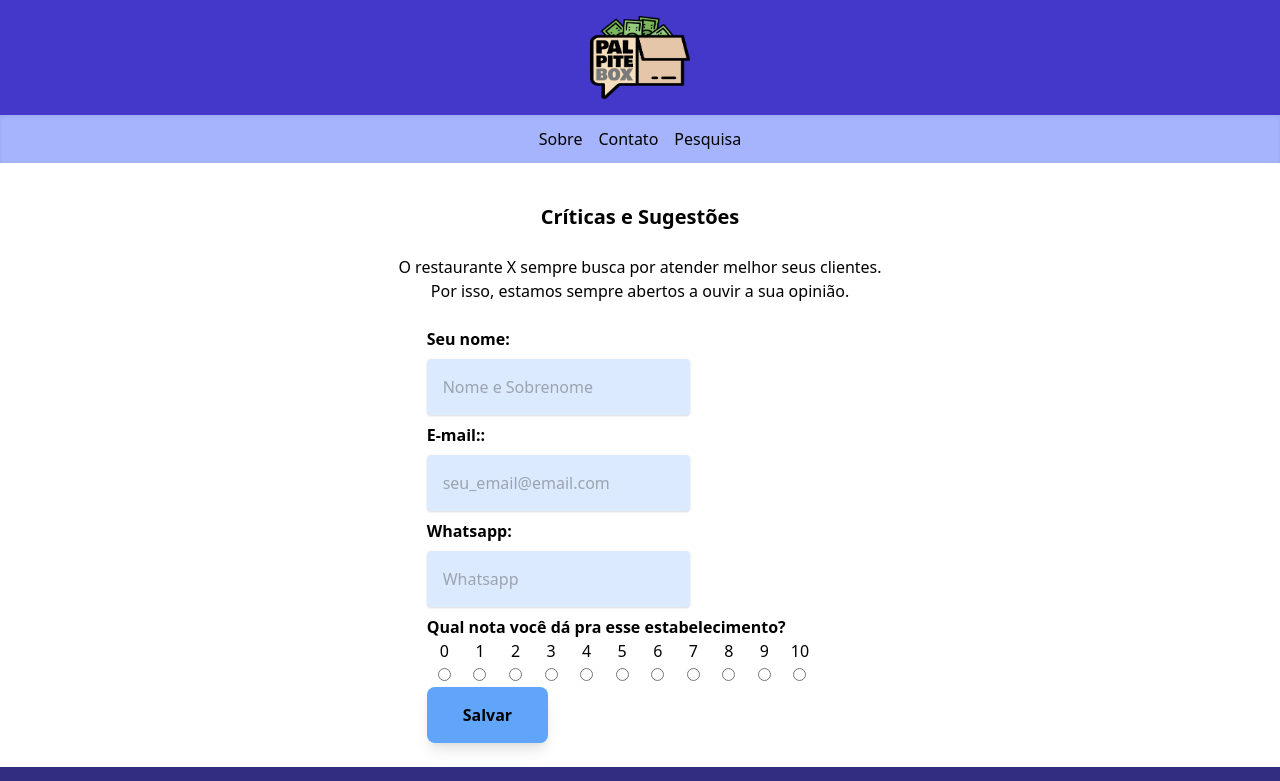
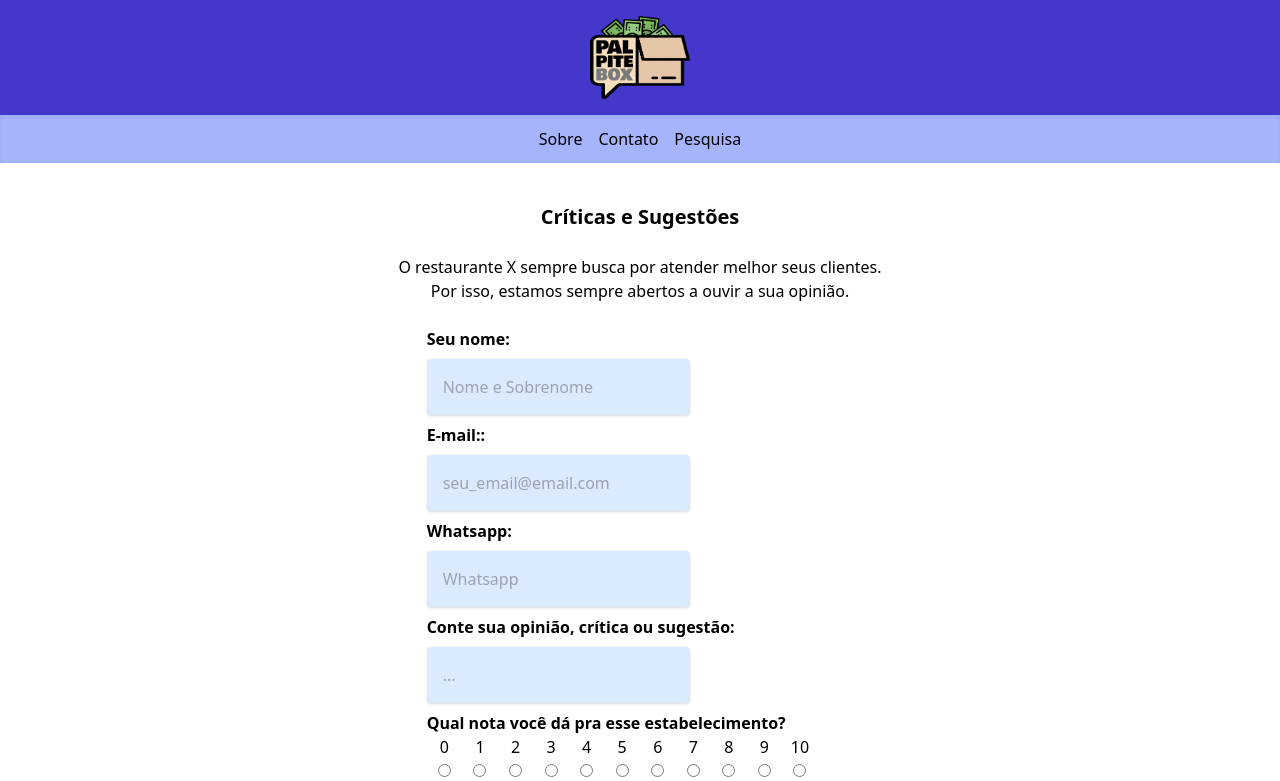
Before and after one commit to glau-isidoro/palpitebox, a Next.js app: page /survey in a window 1280 px wide. Shown: the top 781 px of the page. Built offline with nearby package versions, Linux system fonts and the light colour scheme.

Commit message:
add opinion field

```diff
--- a/pages/api/save.js
+++ b/pages/api/save.js
@@ -42,6 +42,7 @@ export default async (req, res) => {
       whatsapp: data.whatsapp,
       date: format(today, 'dd/MM/yyyy HH:mm'),
       rate: data.rate,
+      opinion: data.opinion,
       cupom,
       promo,
       active: true,
--- a/pages/survey.js
+++ b/pages/survey.js
@@ -6,7 +6,8 @@ const Survey = () => {
     name: '',
     email: '',
     whatsapp: '',
-    rate: 0
+    rate: 0,
+    opinion: ''
   })
   const rateValues = [0, 1, 2, 3, 4, 5, 6, 7, 8, 9, 10]
   const [success, setSuccess] = useState(false)
@@ -51,6 +52,10 @@ const Survey = () => {
         <label className='font-bold'>Whatsapp:</label>
         <input type='text' className='bg-blue-100 p-4 block shadow my-2 rounded' placeholder='Whatsapp' onChange={onChange} name='whatsapp' value={form.whatsapp} />
 
+
+        <label className='font-bold'>Conte sua opinião, crítica ou sugestão:</label>
+        <input type='text' className='bg-blue-100 p-4 block shadow my-2 rounded' placeholder='...' onChange={onChange} name='opinion' value={form.opinion} />
+
         <label className='font-bold'>Qual nota você dá pra esse estabelecimento?</label>
         <div className='flex'>
           { rateValues.map(value => {
```
